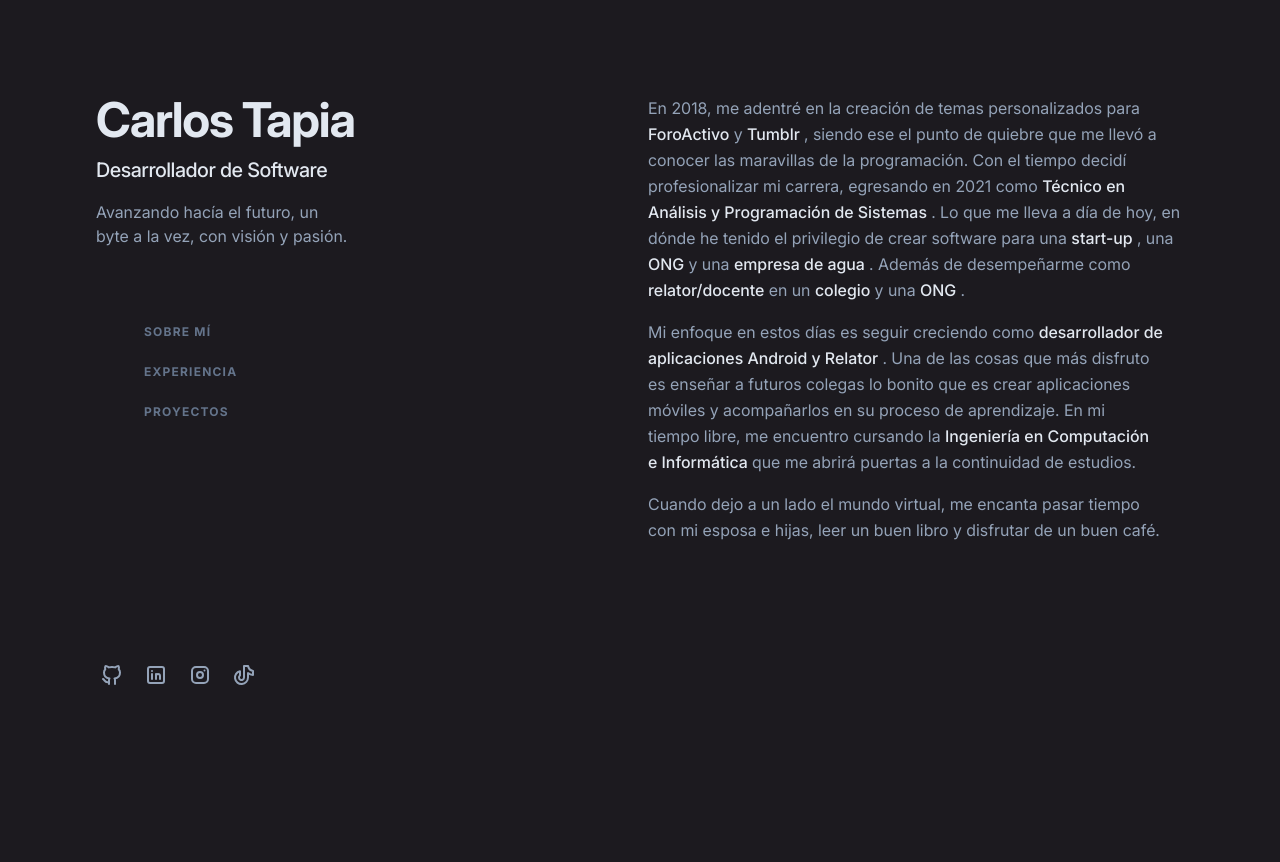
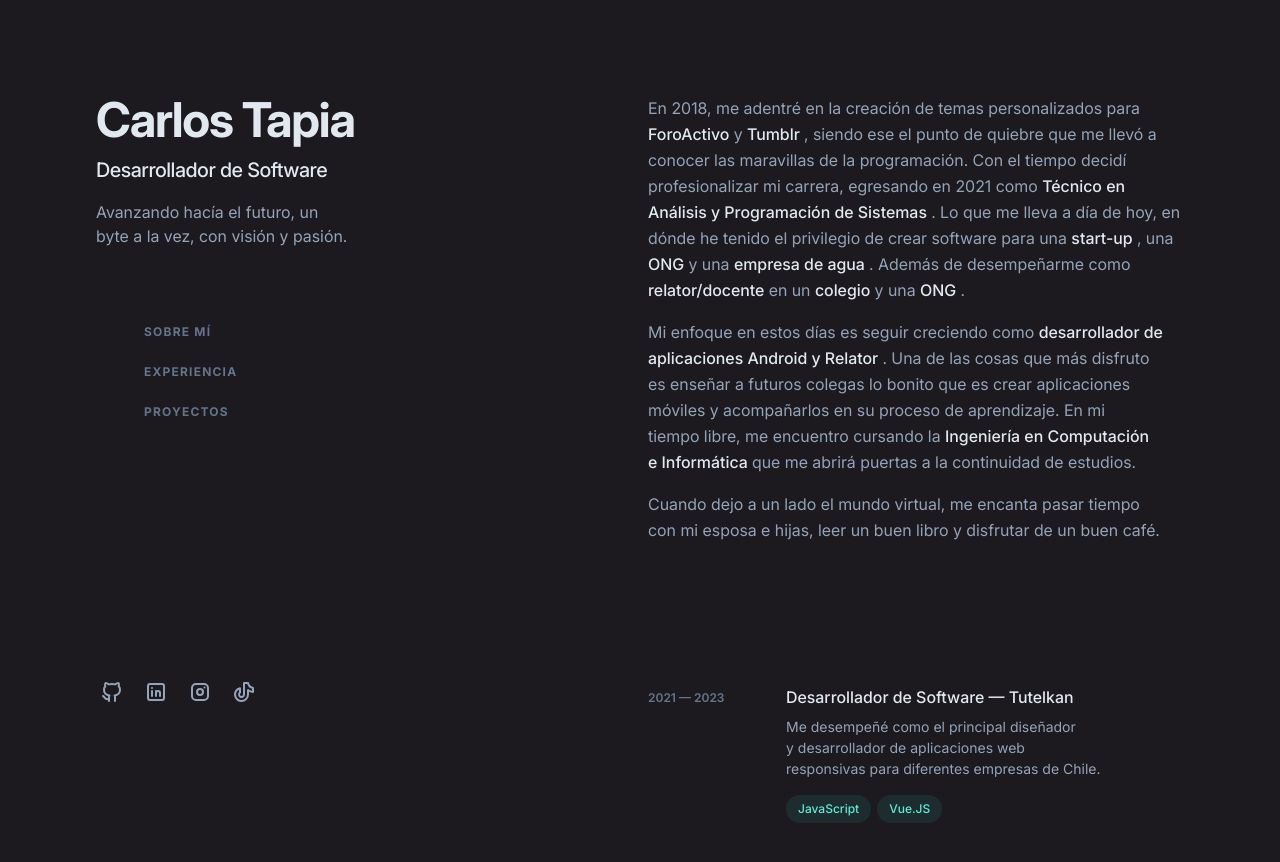
Before and after one commit to cTapiaDev/portfolio-ctapiadev, an Astro site: page / in a window 1280 px wide. Before the commit the page ends 800 px from the top, so only its background shows below. Built offline with nearby package versions, Linux system fonts and the light colour scheme; Astro itself is replaced by a stand-in of ours.

Commit message:
add card experience

```diff
--- /dev/null
+++ b/src/components/Card.astro
@@ -0,0 +1,31 @@
+---
+import Pill from './Pill.astro';
+
+interface Props {
+    dateStart: string;
+    dateEnd?: string;
+    title: string;
+    name: string;
+    description: string;
+    skills?: Array<string>;
+}
+
+const { dateStart, dateEnd = "Presente", title, name, description, skills } = Astro.props as Props;
+---
+
+<div class="group relative grid pb-1 transition-all sm:grid-cols-8 sm:gap-8 md:gap-4 lg:hover:!opacity-100 lg:group-hover/list:opacity-50">
+    <header class="z-10 mb-2 mt-1 text-xs font-semibold uppercase ctracking-wide text-slate-500 sm:col-span-2">
+        { dateStart } — { dateEnd }
+    </header>
+    <div class="z-10 sm:col-span-6">
+        <h3 class="font-medium leading-snug text-slate-200">{ title } — { name }</h3>
+        <p class="mt-2 text-sm leading-normal">{ description }</p>
+        <ul class="mt-2 flex flex-wrap">
+            {skills.map((skill) => (
+                <li class="mr-1.5 mt-2">
+                    <Pill>{ skill }</Pill>
+                </li>
+            ))}
+        </ul>
+    </div>
+</div>
--- /dev/null
+++ b/src/components/Pill.astro
@@ -0,0 +1,3 @@
+<div class="flex items-center rounded-full bg-teal-400/10 px-3 py-1 text-xs font-medium leading-5 text-teal-300">
+    <slot />
+</div>
--- a/src/components/Title.astro
+++ b/src/components/Title.astro
@@ -1,3 +1,5 @@
 <div class="bg-blur sticky top-0 z-20 -mx-6 mb-4 w-screen px-6 py-5 backdrop-blur md:-mx-12 md:px-12 lg:sr-only lg:relative lg:top-auto lg:mx-auto lg:w-full lg:px-0 lg:py-0 lg:opacity-0">
-    <slot />
+    <h2 class="text-sm font-bold uppercase tracking-widest text-slate-200 lg:sr-only">
+        <slot />
+    </h2>
 </div>
--- a/src/layouts/Dinamic.astro
+++ b/src/layouts/Dinamic.astro
@@ -1,7 +1,9 @@
 ---
 import About from "./About.astro";
+import Experience from "./Experience.astro";
 ---
 
 <main class="pt-24 lg:w-1/2 lg:py-24">
     <About />
+    <Experience />
 </main>
--- /dev/null
+++ b/src/layouts/Experience.astro
@@ -0,0 +1,16 @@
+---
+import Card from "../components/Card.astro";
+import Section from "../components/Section.astro";
+import Title from "../components/Title.astro";
+---
+
+<Section>
+    <Title>Experiencia</Title>
+    <div>
+        <ol>
+            <li class="mb-12">
+                <Card dateStart="2021" dateEnd="2023" title="Desarrollador de Software" name="Tutelkan" description="Me desempeñé como el principal diseñador y desarrollador de aplicaciones web responsivas para diferentes empresas de Chile." skills={["JavaScript", "Vue.JS"]} />
+            </li>
+        </ol>
+    </div>
+</Section>
--- a/src/layouts/Layout.astro
+++ b/src/layouts/Layout.astro
@@ -61,14 +61,6 @@ const { title } = Astro.props;
 		background-color: var(--color-bg);
 	}
 
-	*,
-	*::after,
-	*::before {
-		margin: 0;
-		padding: 0;
-		box-sizing: content-box;
-	}
-
 	html {
 		font-family: var(--font-general);
 		overflow-x: hidden;
```
